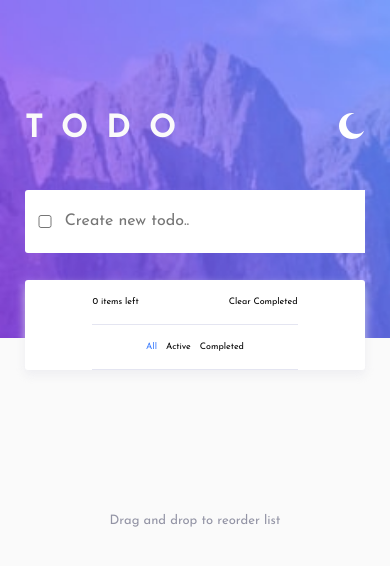
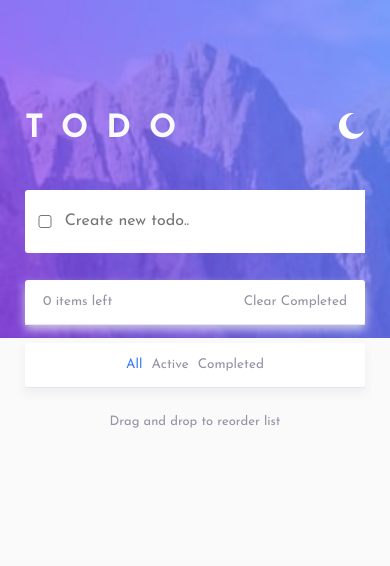
Before and after one commit to bharath-sampath/todo-app, an Angular app: page / in a window 390 px wide. Shown: the top 566 px of the page. Built offline with nearby package versions, Linux system fonts and the light colour scheme.

Commit message:
Fixed select all

```diff
--- a/src/app/footer/footer.component.css
+++ b/src/app/footer/footer.component.css
@@ -1,13 +1,12 @@
 footer
 {
+  position:relative;
+  top:-5em;
   display: flex;
   justify-content: center;
 }
 .ftr-txt
 {
-  position:relative;
-  top:-5rem;
   color:var(--foreground-primary);
   font-size: small;
-  padding-top:3rem;
 }
--- a/src/app/todo-list/todo-list.component.css
+++ b/src/app/todo-list/todo-list.component.css
@@ -124,16 +124,15 @@ tfoot>tr
   display: flex;
   width: 100%;
   align-items: center;
-  gap:10em;
-  font-size: .5em;
+  gap:6em;
+  font-size: .75rem;
   height:2.5rem;
+  text-decoration: none;
+  cursor: pointer;
+  color:hsl(236, 9%, 61%);
 }
 
-tfoot>tr>td>a
-{
-  text-decoration: none;
-  cursor: pointer;
-}
+
 
 tfoot>tr~tr
 {
@@ -146,6 +145,10 @@ tfoot>tr~tr
   justify-content:center;
   text-decoration-style: none;
   gap:1rem;
+}
+.table-oth
+{
+  margin:1rem;
 }
 .note-action
 {
@@ -215,6 +218,13 @@ outline:0;
   margin:auto;
 }
 
+tfoot
+{
+  position: relative;
+  width:100% ;
+}
+
+
 tfoot>tr>.table-filters
 {
   display: none;
@@ -222,6 +232,11 @@ tfoot>tr>.table-filters
 }
 tfoot>tr~tr
 {
+  position: absolute;
+  bottom:-3.5rem;
+  background:var(--foreground-secondary);
+  border-radius:3px;
+  box-shadow: var(--background-tertiary-shadow);
   display: flex;
   justify-content: center;
   width: 100%;
@@ -231,6 +246,9 @@ tfoot>tr>.table-filters-mobile
   display: flex;
   gap:0.5rem;
 }
-
+tfoot>tr
+{
+  justify-content: space-between;
+}
 
 }
--- a/src/app/todo-list/todo-list.component.html
+++ b/src/app/todo-list/todo-list.component.html
@@ -4,7 +4,7 @@
     <button class="theme-select" name="themer_chk" (click)="onToggleTheme()"></button>
    </div>
   <form [formGroup]="noteForm" (ngSubmit)="addNote()" class="new-note-chk">
-    <input type="checkbox" formControlName="selectAll">
+    <input type="checkbox" formControlName="selectAll" (change)="onSelectAll($event)">
     <input type=text id="new-note-inp" placeholder='Create new todo..' formControlName="newNoteText">
   </form>
   <table class="note-items-list">
@@ -19,14 +19,14 @@
     </tbody>
     <tfoot>
       <tr>
-        <td>{{calculateCount()}} items left</td>
+        <td class="table-oth">{{calculateCount()}} items left</td>
         <td class="table-filters">
           <a (click)= "onFilterClick('All')" [ngClass]="{'active-filter':allFilter}">All</a>
           <a (click)= "onFilterClick('Act')"[ngClass]="{'active-filter':activeFilter}">Active</a>
           <a (click)= "onFilterClick('Comp')"[ngClass]="{'active-filter':compFilter}">Completed</a>
         </td>
         <td>
-          <a (click)="onClear()">Clear Completed</a>
+          <a (click)="onClear()" class="table-oth">Clear Completed</a>
         </td>
       </tr>
       <tr class=filters-mobile>
--- a/src/app/todo-list/todo-list.component.ts
+++ b/src/app/todo-list/todo-list.component.ts
@@ -2,8 +2,6 @@ import { Component, OnInit} from '@angular/core';
 import { FormControl, FormGroup, RequiredValidator, Validators } from '@angular/forms';
 import { ThemeService} from '../theme.service';
 import { moveItemInArray, CdkDragDrop } from "@angular/cdk/drag-drop";
-import { not } from '@angular/compiler/src/output/output_ast';
-import { elementEventFullName } from '@angular/compiler/src/view_compiler/view_compiler';
 
 export class noteObject{
   note:string="";
@@ -73,6 +71,7 @@ export class TodoListComponent implements OnInit {
   }
   onDrop(event: CdkDragDrop<string[]>) {
     moveItemInArray(this.notes, event.previousIndex, event.currentIndex);
+    this.filteredNotes();
   }
   activeNotes(note:noteObject)
   {
@@ -97,6 +96,11 @@ export class TodoListComponent implements OnInit {
 
 
     this.filteredNotes();
+  }
+  onSelectAll(event:Event)
+  {
+    this.notes.forEach(e => e.noteComplete=(event.target as HTMLInputElement).checked);
+    this.filteredNotes;
   }
   onFilterClick(filter:string)
   {
```
